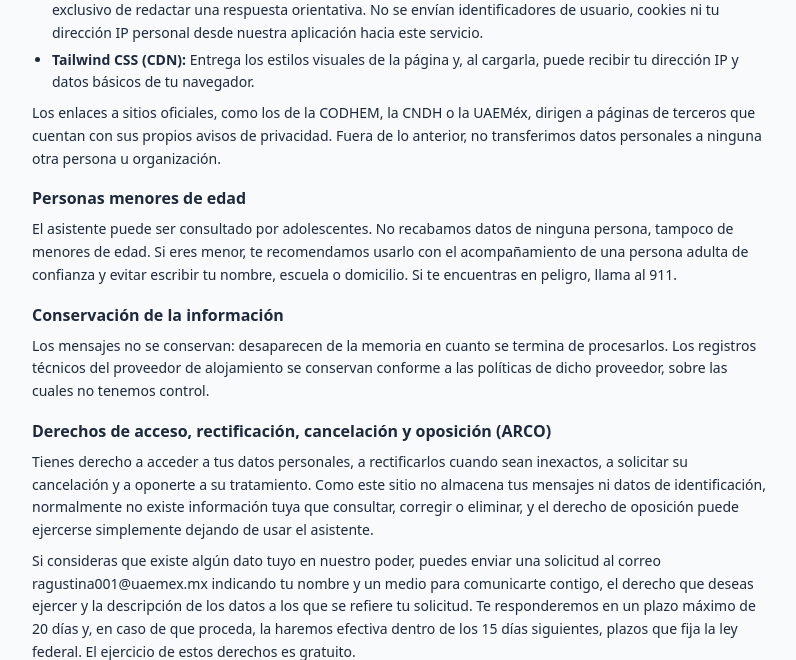
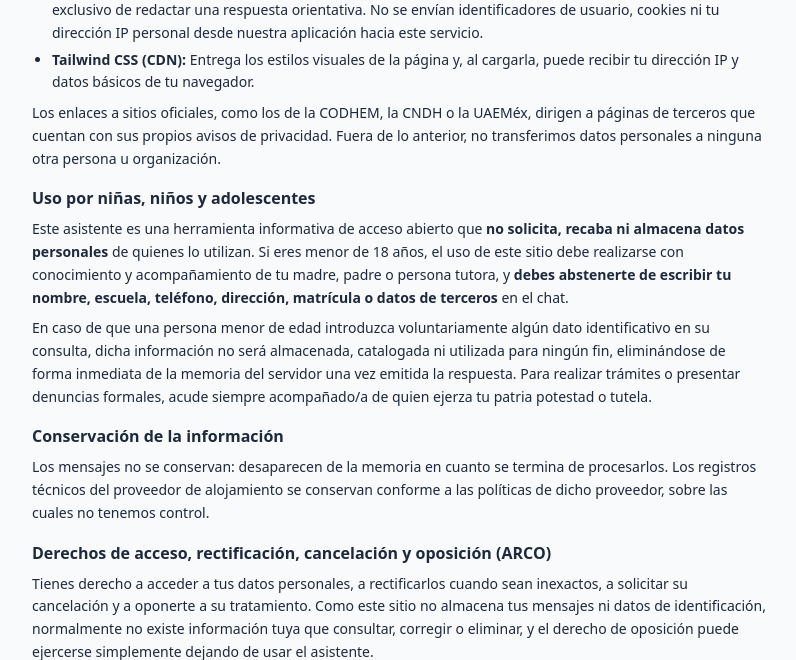
Before and after one commit to Roseanto18/chatbot_derechos_humanos, a Flask app: page /privacidad in a window 1280 px wide. Shown: the part 1541-2201 px from the top of the page, without its empty margins (240-1036 px from the left). Run offline with Flask 3, Linux system fonts and the light colour scheme; some libraries are stand-ins or nearby versions.

Commit message:
Update privacy section for minors' usage guidelines

```diff
--- a/templates/privacidad.html
+++ b/templates/privacidad.html
@@ -62,8 +62,9 @@
     </section>
 
     <section class="space-y-2">
-        <h2 class="font-bold text-base">Personas menores de edad</h2>
-        <p>El asistente puede ser consultado por adolescentes. No recabamos datos de ninguna persona, tampoco de menores de edad. Si eres menor, te recomendamos usarlo con el acompañamiento de una persona adulta de confianza y evitar escribir tu nombre, escuela o domicilio. Si te encuentras en peligro, llama al 911.</p>
+        <h2 class="font-bold text-base">Uso por niñas, niños y adolescentes</h2>
+        <p>Este asistente es una herramienta informativa de acceso abierto que <strong>no solicita, recaba ni almacena datos personales</strong> de quienes lo utilizan. Si eres menor de 18 años, el uso de este sitio debe realizarse con conocimiento y acompañamiento de tu madre, padre o persona tutora, y <strong>debes abstenerte de escribir tu nombre, escuela, teléfono, dirección, matrícula o datos de terceros</strong> en el chat.</p>
+        <p>En caso de que una persona menor de edad introduzca voluntariamente algún dato identificativo en su consulta, dicha información no será almacenada, catalogada ni utilizada para ningún fin, eliminándose de forma inmediata de la memoria del servidor una vez emitida la respuesta. Para realizar trámites o presentar denuncias formales, acude siempre acompañado/a de quien ejerza tu patria potestad o tutela.</p>
     </section>
 
     <section class="space-y-2">
```
